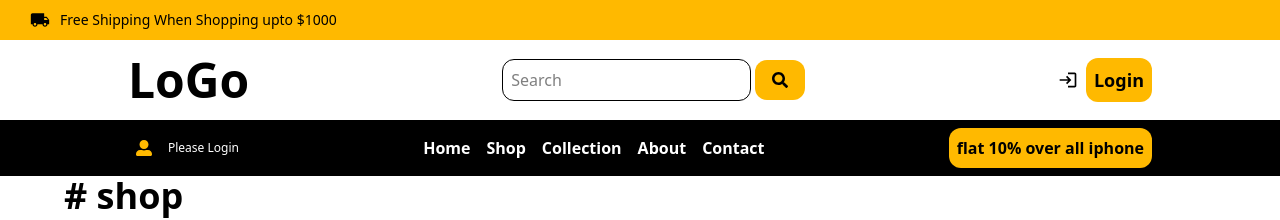
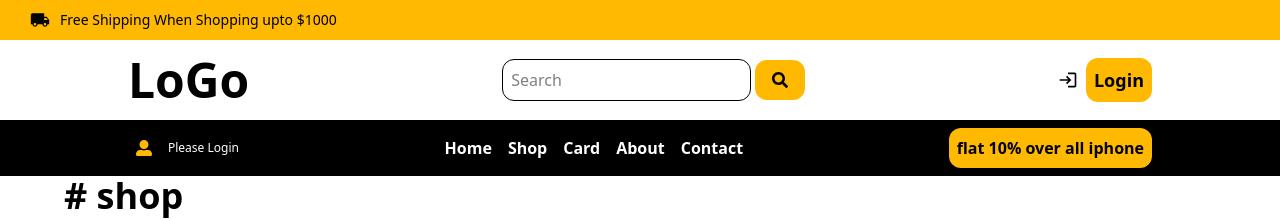
Before and after one commit to sondos-saad/E-commerce-ReactJS, a React (Vite) app: page /shop in a window 1280 px wide. Shown: the top 220 px of the page. Built offline with nearby package versions, Linux system fonts and the light colour scheme.

Commit message:
functions

```diff
--- a/src/App.jsx
+++ b/src/App.jsx
@@ -9,6 +9,7 @@ import HomeProduct from './Components/HomeProducts'
 function App() {
     const [shop, setShop] = useState(HomeProduct);
     const [search, setSearch] = useState("");
+    const [cart , setCart] = useState([])
 
     const Filter = (x) => {
         const cateFilter = HomeProduct.filter((product) => {
@@ -19,18 +20,29 @@ function App() {
     const allCateFilter = () => {
         setShop(HomeProduct)
     }
-    const searchProduct = () => {
-        const searchFilter = HomeProduct.filter((x) => {
-            return x.cat === search
-        })
-        setShop(searchFilter)
+
+    const searchLength = (search || []).length === 0
+    const searchProduct =() =>{
+         if(searchLength){
+        alert("Please Search Something!")
+        setShop(HomeProduct)
+        }else{
+                const searchFilter = HomeProduct.filter((x) => {
+                    return x.cat === search
+                })
+                setShop(searchFilter)
+            }
     }
+   const addToCart = (product) => {
+        setCart([...cart, {...product , qty:1} ])
+
+   }
 
   return (
     <>
         <BrowserRouter>
             <Nav search={search} setSearch={setSearch} searchProduct={searchProduct}/>
-            <Rout shop={shop} Filter={Filter} allCateFilter={allCateFilter}/>
+            <Rout shop={shop} Filter={Filter} allCateFilter={allCateFilter} addToCart={addToCart}/>
             <Footer/>
         </BrowserRouter>
     </>
--- /dev/null
+++ b/src/Components/Cart.jsx
@@ -0,0 +1,11 @@
+import React from 'react'
+
+function Cart() {
+  return (
+    <div>
+
+    </div>
+  )
+}
+
+export default Cart
--- a/src/Components/Nav.jsx
+++ b/src/Components/Nav.jsx
@@ -75,7 +75,7 @@ function Nav({search, setSearch , searchProduct}) {
                     <ul className='flex items-center gap-[1rem] font-bold'>
                         <li><Link to='/' className='hover:text-amber-400'>Home</Link></li>
                         <li><Link to='/shop' className='hover:text-amber-400'>Shop</Link></li>
-                        <li><Link to='/collection' className='hover:text-amber-400'>Collection</Link></li>
+                        <li><Link to='/cart' className='hover:text-amber-400'>Card</Link></li>
                         <li><Link to='/about' className='hover:text-amber-400'>About</Link></li>
                         <li><Link to='/contact' className='hover:text-amber-400'>Contact</Link></li>
                     </ul>
--- a/src/Components/Rout.jsx
+++ b/src/Components/Rout.jsx
@@ -2,13 +2,15 @@ import React from 'react'
 import { Route, Routes } from 'react-router-dom'
 import Home from './Home'
 import Shop from './Shop'
+import Cart from './Cart'
 
-function Rout({shop , Filter, allCateFilter}) {
+function Rout({shop , Filter, allCateFilter , addToCart}) {
   return (
     <>
         <Routes>
             <Route path='/' element={<Home />}/>
-            <Route path='shop' element={<Shop shop={shop} Filter={Filter} allCateFilter={allCateFilter} />}/>
+            <Route path='/cart' element={<Cart />}/>
+            <Route path='shop' element={<Shop shop={shop} Filter={Filter} allCateFilter={allCateFilter} addToCart={addToCart}/>}/>
         </Routes>
 
     </>
--- a/src/Components/Shop.jsx
+++ b/src/Components/Shop.jsx
@@ -2,7 +2,7 @@ import React from 'react'
 import photo2 from '../assets/laptop1.jpg';
 import { FaEye, FaHeart } from 'react-icons/fa';
 
-function Shop({shop, Filter ,allCateFilter}) {
+function Shop({shop, Filter ,allCateFilter, addToCart}) {
   return (
     <section className='shop'>
 
@@ -59,7 +59,7 @@ function Shop({shop, Filter ,allCateFilter}) {
                                             <div className='details'>
                                                 <h3 className='mt-3 text-center font-bold text-xl'>{curEle.name}</h3>
                                                 <p className='text-amber-500 text-center mt-2'>$ {curEle.price}</p>
-                                                <button className='bg-amber-400 p-2 rounded-xl mt-5 ml-20'>Add To Cart</button>
+                                                <button className='bg-amber-400 p-2 rounded-xl mt-5 ml-20' onClick={() => addToCart (curEle)}>Add To Cart</button>
                                             </div>
                                         </div>
                                     )
```
